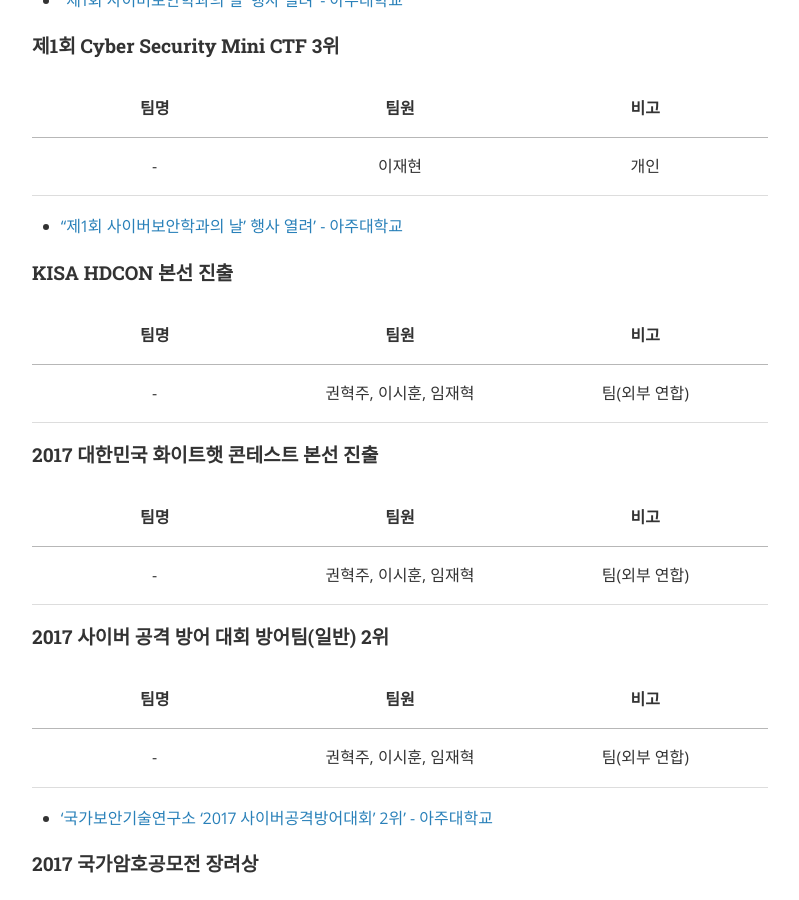
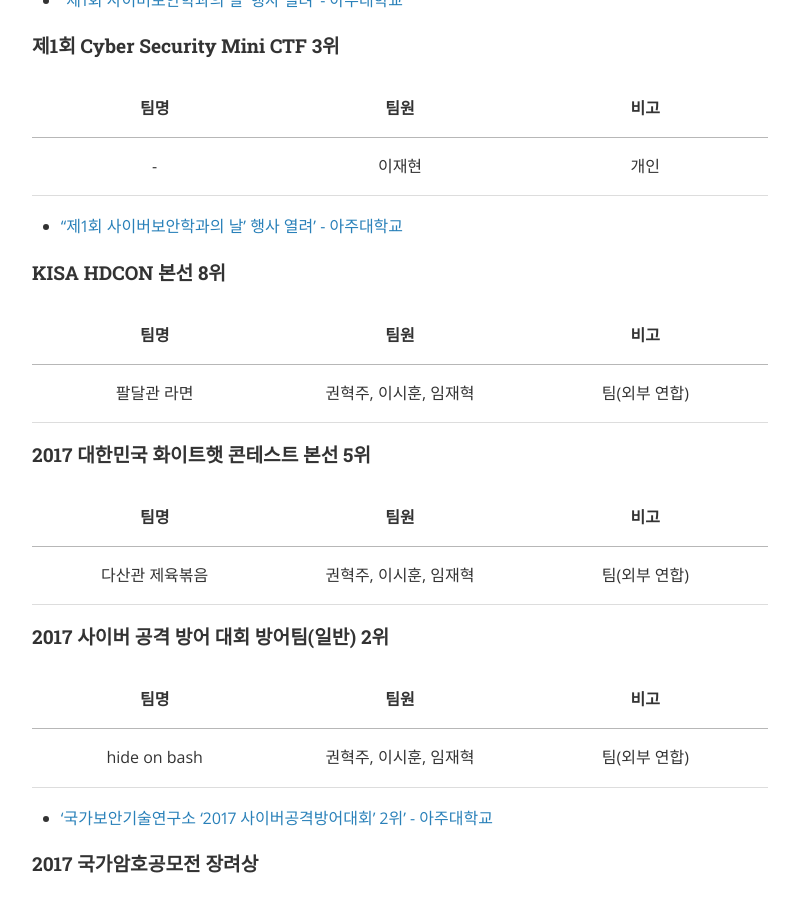
Before and after one commit to ajou-whois/ajou-whois.github.io, a Jekyll site: the page built from achievement.md, in a window 1280 px wide and 900 px high, scrolled down 2285 px. Shown: the whole window, without its empty margins (240-1039 px from the left). Built offline with Jekyll 4.4.1, drawn with Linux system fonts in a browser that asks for light colours; nearby versions of some CDN libraries; some of the changed text lies outside the part shown.

Commit message:
Update Achievement

```diff
--- a/achievement.md
+++ b/achievement.md
@@ -86,23 +86,23 @@ WhoIs와 WhoIs 회원들의 모든 활동 실적입니다.
 
 * ['‘제1회 사이버보안학과의 날’ 행사 열려' - 아주대학교](http://www.ajou.ac.kr/new/ajou/news.jsp?mode=view&article_no=168775)
 
-#### KISA HDCON 본선 진출
+#### KISA HDCON 본선 8위
 
 | 팀명 | 팀원 | 비고 |
 |:-:|:-:|:-:|
-| - | 권혁주, 이시훈, 임재혁 | 팀(외부 연합) |
+| 팔달관 라면 | 권혁주, 이시훈, 임재혁 | 팀(외부 연합) |
 
-#### 2017 대한민국 화이트햇 콘테스트 본선 진출
+#### 2017 대한민국 화이트햇 콘테스트 본선 5위
 
 | 팀명 | 팀원 | 비고 |
 |:-:|:-:|:-:|
-| - | 권혁주, 이시훈, 임재혁 | 팀(외부 연합) |
+| 다산관 제육볶음 | 권혁주, 이시훈, 임재혁 | 팀(외부 연합) |
 
 #### 2017 사이버 공격 방어 대회 방어팀(일반) 2위
 
 | 팀명 | 팀원 | 비고 |
 |:-:|:-:|:-:|
-| - | 권혁주, 이시훈, 임재혁 | 팀(외부 연합) |
+| hide on bash | 권혁주, 이시훈, 임재혁 | 팀(외부 연합) |
 
 * ['국가보안기술연구소 ‘2017 사이버공격방어대회’ 2위' - 아주대학교](http://www.ajou.ac.kr/new/ajou/news.jsp?mode=view&article_no=170633)
 
@@ -152,25 +152,25 @@ WhoIs와 WhoIs 회원들의 모든 활동 실적입니다.
 
 | 팀명 | 팀원 | 비고 |
 |:-:|:-:|:-:|
-| - | 권혁주 | 팀(외부 연합) |
+| teambob | 권혁주 | 팀(외부 연합) |
 
-#### 2016 대한민국 화이트햇 콘테스트 일반부 본선 진출
+#### 2016 대한민국 화이트햇 콘테스트 일반부 본선 4위
 
 | 팀명 | 팀원 | 비고 |
 |:-:|:-:|:-:|
-| - | 권혁주 | 팀(외부 연합) |
+| teambob | 권혁주 | 팀(외부 연합) |
 
-#### 2016 HDCON 은상 수상
+#### 2016 HDCON 은상
 
 | 팀명 | 팀원 | 비고 |
 |:-:|:-:|:-:|
-| - | 권혁주 | 팀(외부 연합) |
+| teambob | 권혁주 | 팀(외부 연합) |
 
 #### 2016 TrendMicro CTF 본선 진출
 
 | 팀명 | 팀원 | 비고 |
 |:-:|:-:|:-:|
-| - | 권혁주 | 팀(외부 연합) |
+| teambob | 권혁주 | 팀(외부 연합) |
 
 ### 프로젝트
 
```
